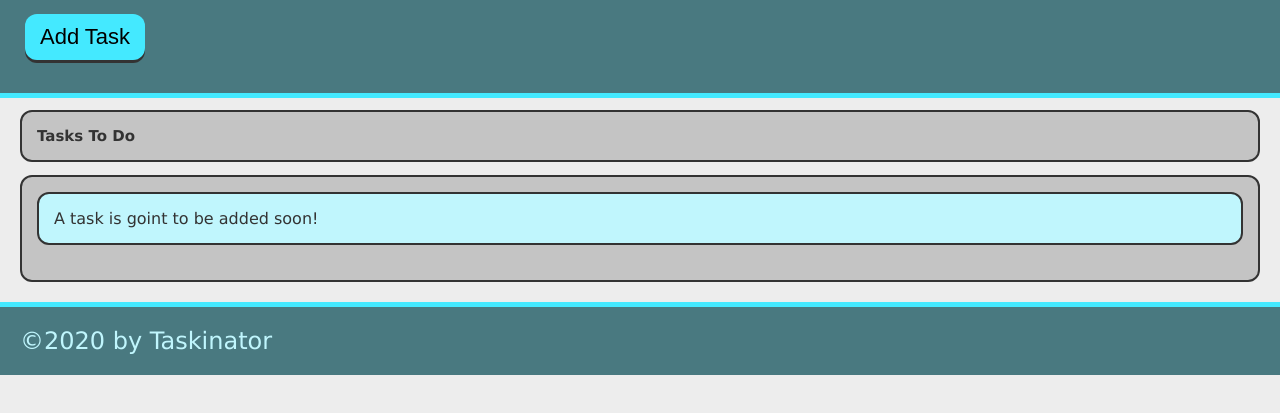
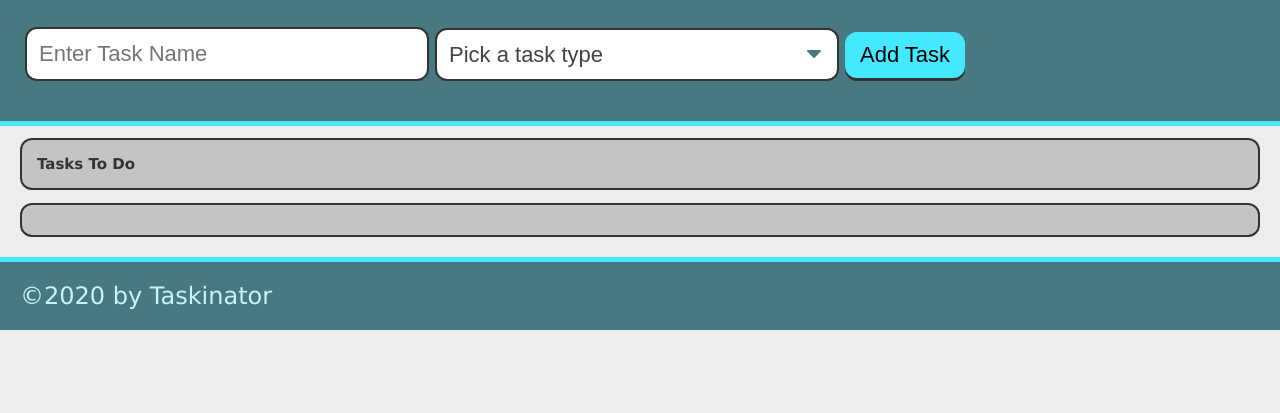
Before and after one commit to joeleonti/taskinator, a plain HTML site: page index.html in a window 1280 px wide. Shown: the part 115-528 px from the top of the page. Drawn offline with Linux system fonts and the light colour scheme.

Commit message:
added dropdown

```diff
--- a/index.html
+++ b/index.html
@@ -14,15 +14,28 @@
     <header>
         <h1 class="page-title">Taskinator</h1>
         <p>Click the button below to add a new task!</p>
-        <button class="btn" id="save-task">Add Task</button>
+        <form id="task-form">
+            <div class="form-group">
+                <input type="text" name="task-name" placeholder="Enter Task Name" />
+            </div>
+            <div class="form-group">
+                <select name="task-type" class="select-dropdown">
+                    <option value="" disabled selected>Pick a task type</option>
+                    <option value="Print">Print</option>
+                    <option value="Web">Web</option>
+                    <option value="Mobile">Mobile</option>
+                </select>
+            </div>
+            <div class="form-group">
+                <button class="btn" id="save-task" type="submit">Add Task</button>
+            </div>
+        </form>
     </header>
 
     <main class="page-contect">
         <section class="task-list-wrapper">
             <h2 class="task-list">Tasks To Do</h2>
-            <ul class="task-list" id="tasks-to-do">
-                <li class="task-item">A task is goint to be added soon!</li>
-            </ul>
+            <ul class="task-list" id="tasks-to-do"></ul>
         </section>
     </main>
 
```
